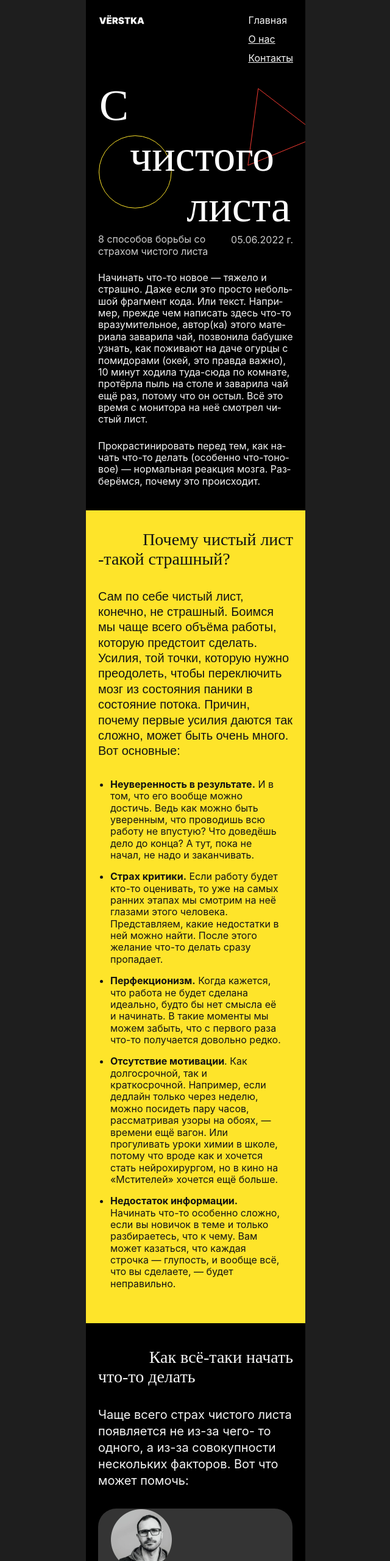
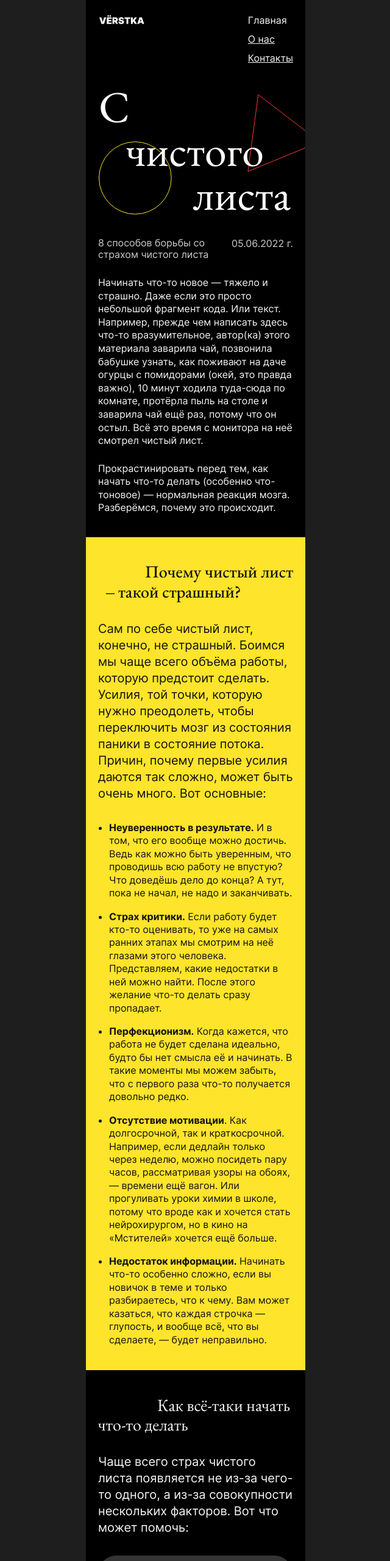
Before and after one commit to VadimAChirkov/s-chistogo-lista, a plain HTML site: page index.html in a window 1280 px wide. Shown: the top 2560 px of the page at 61% size, without its empty margins (319-959 px from the left). Drawn offline with Linux system fonts and the light colour scheme; files whose address does not match are found by name; a web font is replaced by a local one.

Commit message:
iteration 4 auto test of 1st project

```diff
--- a/fonts/fonts.css
+++ b/fonts/fonts.css
@@ -1,32 +1,33 @@
 @font-face {
   src: local("EB Garamond"), local("Inter"),
-    url(./fonts/ebgaramondmedium.ttf) format("ttf");
-  src: url(./fonts/ebgaramondmedium.woff) format("woff");
-  src: url(./fonts/ebgaramondmedium.woff2) format("woff2");
+    url(/fonts/ebgaramondmedium.woff2) format("woff2");
+  src: url(/fonts/ebgaramondmedium.woff) format("woff");
+  src: url(/fonts/ebgaramondmedium.ttf) format("ttf");
   font-family: "EB Garamond";
   font-weight: 500;
   font-display: swap;
 }
 @font-face {
-  src: url(./fonts/ebgaramondregular.ttf) format("ttf");
-  src: url(./fonts/ebgaramondregular.woff) format("woff");
-  src: url(./fonts/ebgaramondregular.woff2) format("woff2");
+  src: url(/fonts/ebgaramondregular.woff2) format("woff2");
+  src: url(/fonts/ebgaramondregular.woff) format("woff");
+  src: url(/fonts/ebgaramondregular.ttf) format("ttf");
   font-family: "EB Garamond";
   font-weight: 400;
   font-display: swap;
 }
 @font-face {
-  src: url(./fonts/fonts.css) format("ttf");
-  src: url(./fonts/interbold.woff) format("woff");
-  src: url(./fonts/interbold.woff2) format("woff2");
+  src: url(/fonts/interbold.woff2) format("woff2");
+  src: url(/fonts/interbold.woff) format("woff");
+  src: url(/fonts/fonts.css) format("ttf");
+
   font-family: "Inter";
   font-weight: 700;
   font-display: swap;
 }
 @font-face {
-  src: url(./fonts/interregular.ttf) format("ttf");
-  src: url(./fonts/interregular.woff) format("woff");
-  src: url(./fonts/interregular.woff2) format("woff2");
+  src: url(/fonts/interregular.woff2) format("woff2");
+  src: url(/fonts/interregular.woff) format("woff");
+  src: url(/fonts/interregular.ttf) format("ttf");
   font-family: "Inter";
   font-weight: 400;
   font-display: swap;
--- a/index.html
+++ b/index.html
@@ -9,7 +9,9 @@
     <!--<link rel="icon" href="favicon.ico">добавил иконку-->
     <!--link rel="stylesheet" href="./fonts/fonts.css"> - написал вдруг не сработает способ выше-->
     <link rel="stylesheet" href="./styles/style.css">
-    <body>
+  </head>
+    <body class=".flexcontainer">
+      <a class="menu__link menu__link_active"></a>
       <header class="header content-section header__logo content-section_theme_dark">
         <a class="logo-link">
           <img
@@ -18,38 +20,37 @@
         </a>
           <nav class="header__menu">
             <ul>
-            <li class="header__menu__link_active">
-              <a class="header__menu__link_active" href="#0">Главная</a>
+            <li class="menu__link">
+              <a class="menu__link menu_link_nounderline" href="#0">Главная</a>
             </li>
-            <li class="header__menu__link">
-              <a class="header__menu__link" href="#0">О нас</a>
+            <li class="menu__link">
+              <a class="menu__link" href="#0">О нас</a>
             </li>
-            <li class="header__menu__link">
-              <a class="header__menu__link" href="#0">Контакты</a>
+            <li class="menu__link">
+              <a class="menu__link" href="#0">Контакты</a>
             </li>
             </ul>
           </nav>
       </header>
       <main class="content-section">
-        <section class="cover content-section_theme_dark cover__title">
-          <h1>
+        <section class="cover content-section_theme_dark">
+          <h1 class="cover__title">
             <span class="span accent-span">С</span>
             <span class="span text-center">чистого</span>
             <span class="span text-right">листа</span>
           </h1>
         </section>
-      </main>
       <section class="intro content-section_theme_dark">
           <div class="intro-heading">
-            <p class="intro__title">8 способов борьбы со<br>
+            <p class="intro__title">8 способов борьбы со
             страхом чистого листа</p>
             <div class="intro__date">
             <time datetime="2022-06-05">05.06.2022 г.</time>
             </div>
           </div>
 
-        <div class="content-section intro__main-text">
-           <p>
+        <h3 class="content-section">
+           <span class="intro__text">
               Начинать что-то новое — тяжело и
               страшно. Даже если это просто
               небольшой фрагмент кода. Или текст.
@@ -63,20 +64,21 @@
               заварила чай ещё раз, потому что он
               остыл. Всё это время с монитора на неё
               смотрел чистый лист.
-              </p>
-            <p class="intro_text__end">
+            </span>
+            <p class="intro__block "></p>
+            <span class="intro__text_next">
               Прокрастинировать перед тем, как
 начать что-то делать (особенно что-тоновое) — нормальная реакция мозга.
 Разберёмся, почему это происходит.
-            </p>
-        </div>
+            </span>
+        </h3>
       </section>
       <section class="reasons content-section_theme_bright">
         <p class="reasons__header">
           Почему чистый лист</p>
-          <p class="reasons__header2">-такой страшный?</p>
+          <p class="reasons__headernextline">– такой страшный?</p>
 
-        <p class="reasons__cleanlist1">
+        <p class="reasons__cleanlist">
           Сам по себе чистый лист,
           конечно, не страшный. Боимся
           мы чаще всего объёма работы,
@@ -90,23 +92,23 @@
           очень много. Вот основные:
         </p>
         <ul class="reasons_list">
-          <li class="content-section__list-item"><b>Неуверенность в результате.</b> И в
+          <li class="content-section__list-item"><span class="boldtext">Неуверенность в результате.</span> И в
              том, что его вообще можно достичь.
              Ведь как можно быть уверенным,
              что проводишь всю работу не впустую?
              Что доведёшь дело до конца? А тут,
              пока не начал, не надо и заканчивать.</li>
-          <li class="content-section__list-item"><b>Страх критики.</b> Если работу будет кто-то оценивать, то уже на самых ранних этапах мы смотрим на неё глазами этого человека. Представляем, какие недостатки в ней можно найти. После этого желание что-то делать сразу пропадает.</li>
-          <li class="content-section__list-item"><b>Перфекционизм.</b> Когда кажется, что работа не будет сделана идеально, будто бы нет смысла её и начинать. В такие моменты мы можем забыть, что с первого раза что-то получается довольно редко.</li>
-          <li class="content-section__list-item"><b>Отсутствие мотивации</b>. Как долгосрочной, так и краткосрочной. Например, если дедлайн только через неделю, можно посидеть пару часов, рассматривая узоры на обоях, — времени ещё вагон. Или прогуливать уроки химии в школе, потому что вроде как и хочется стать нейрохирургом, но в кино на «Мстителей» хочется ещё больше.</li>
-          <li class="content-section__list-item"><b>Недостаток информации.</b> Начинать что-то особенно сложно, если вы новичок в теме и только разбираетесь, что к чему. Вам может казаться, что каждая строчка — глупость, и вообще всё, что вы сделаете, — будет неправильно.</li>
+          <li class="content-section__list-item"><span class="boldtext">Страх критики.</span> Если работу будет кто-то оценивать, то уже на самых ранних этапах мы смотрим на неё глазами этого человека. Представляем, какие недостатки в ней можно найти. После этого желание что-то делать сразу пропадает.</li>
+          <li class="content-section__list-item"><span class="boldtext">Перфекционизм.</span> Когда кажется, что работа не будет сделана идеально, будто бы нет смысла её и начинать. В такие моменты мы можем забыть, что с первого раза что-то получается довольно редко.</li>
+          <li class="content-section__list-item"><span class="boldtext">Отсутствие мотивации</span>. Как долгосрочной, так и краткосрочной. Например, если дедлайн только через неделю, можно посидеть пару часов, рассматривая узоры на обоях, — времени ещё вагон. Или прогуливать уроки химии в школе, потому что вроде как и хочется стать нейрохирургом, но в кино на «Мстителей» хочется ещё больше.</li>
+          <li><last-chiled><span class="boldtext">Недостаток информации.</span> Начинать что-то особенно сложно, если вы новичок в теме и только разбираетесь, что к чему. Вам может казаться, что каждая строчка — глупость, и вообще всё, что вы сделаете, — будет неправильно.</last-chiled></li>
         </ul>
       </section>
       <!--секция с карточками-->
       <section class="card-list">
       <p class="howto__header content-section_theme_dark">
         Как всё-таки начать</p>
-        <p class="howto__header2 content-section_theme_dark">что-то делать</p>
+        <p class="howto__headernextline content-section_theme_dark">что-то делать</p>
 
       <p class="howto__whathelp">
          Чаще всего страх чистого
@@ -115,7 +117,7 @@
          нескольких факторов. Вот что
          может помочь:
       </p>
-      <ul class="content-section_theme_dark">
+      <ul class="content-section_theme_dark nomark">
         <li>
         <article class="card_theme_dark">
           <div class="card__author">
@@ -125,22 +127,26 @@
                 alt="Алексей Поляринов"
               />
               <h3 class="card__author-name">Алексей Поляринов</h3>
-              <p class="card__title">
+              <h2 class="card__title">
                 Начать любыми словами
-              </p>
+              </h2>
               <p class="card__text">
                 Любыми — без шуток. Если не верите нам, посмотрите, например, чем открывается эссе Алексея Поляринова «Чарли Кауфман: расширение пространства». Можно и менее радикально. Главное, чтобы пустую страницу начали заполнять символы. Получится своеобразная ловушка для мозга: он видит, что вы уже начали что-то делать, и ему становится легче войти в состояние потока.
               </p>
           </div>
           </article>
+        </li>
+        <li>
         <article class="card_theme_bright">
-          <p class="card_text_title">
+          <h2 class="card_text_title">
             Поставить перед собой рамку для фотографии
-          </p>
+          </h2>
           <p class="card_text-only">
             Самую обычную: 10 на 15 сантиметров. Уже от одного ощущения, что предстоит работа над большой и сложной задачей, может пропасть всякое желание за неё браться. В такие моменты хорошо помогает загнать задачу в рамки — в прямом смысле. Сосредоточьтесь на том, чтобы заполнить только пространство 10х15 сантиметров. Что дальше — пока неважно.
           </p>
         </article>
+        </li>
+        <li>
         <article class="card_theme_dark">
           <div class="card__author"></div>
             <div class="Bunin">
@@ -150,9 +156,9 @@
                 alt="Иван Бунин"
               />
               <h3 class="card__author-name">Иван Бунин</h3>
-          <p class="card__title">
+          <h2 class="card__title_bunin">
           Сделать из задачи рутину
-          </p>
+          </h2>
           <p class="card__text">
             «Писать стихи нужно каждый
             день, подобно тому как скрипач
@@ -160,20 +166,21 @@
           </p>
             </div>
         </article>
-      </li>
+        </li>
       </ul>
+    </section>
+    </main>
 
     <footer class="footer">
       <p class="footer__copy">© vёrstka</p>
         <ul class="footer__links">
           <li class="footer__links__menu">
-            <a href="#" class="footer__links__atrib">Вк</a>
+            <a href="#" class="footer__links__menu menu_link_nounderline">ВК</a>
           </li>
           <li class="footer__links__menu">
-            <a href="#" class="footer__links__atrib">Ютуб</a>
+            <a href="#" class="footer__links__menu menu_link_nounderline">Ютуб</a>
           </li>
             </ul>
      </footer>
-    </section>
     </body>
 </html>
--- a/styles/style.css
+++ b/styles/style.css
@@ -2,15 +2,18 @@
 ::before,
 ::after*/
 * {
-box-sizing: border-box;
+  box-sizing: border-box;
 }
+
 body {
   margin: 0;
   background-color: #1e1e1e;
   flex-direction: column;
-  font-family: "Inter", EB Garamond, sans-serif;
+  min-height: 100vh;
+  font-family: "Inter", EB Garamond, Arial, Helvetica, serif;
   font-weight: 400;
   box-sizing: border-box;
+
 }
 h1,
 h2,
@@ -28,6 +31,11 @@ blockquote {
   font-weight: normal;
 }
 
+.flexcontainer {
+  display: flex;
+
+}
+
 .content-section {
   max-width: 360px;
   margin: auto;
@@ -36,16 +44,18 @@ blockquote {
 
 .header {
   display: flex;
-  padding: 24px 20px 24px 20px;
+  padding: 24px 20px 0 20px;
   width: 360px;
-  height: 132px;
   justify-content: space-between;
 }
+
 .header__logo {
   display: flex;
 }
+
 .logo-link {
-  width: 150px;
+  width: 78.45px;
+  height: 15.43px;
   text-decoration: none;
 }
 
@@ -56,20 +66,19 @@ blockquote {
   font-family: "Inter", sans-serif;
   font-size: 16px;
   text-decoration: none;
-  color: #F5F5F5;
+  color: #f5f5f5;
 }
 
-.header__menu__link_active {
+.menu_link_nounderline {
+  text-decoration: none;
+}
+
+.menu__link {
+  font-family: "Inter";
+  font-style: normal;
+  font-weight: 400;
   font-size: 16px;
-  line-height: 1.19;
-  color: #F5F5F5;
-  list-style: none;
-  text-decoration: none;
-  padding-bottom: 12px;
-}
-.header__menu__link {
-  font-size: 16px;
-  line-height: 1.19;
+  line-height: 19px;
   color: #f5f5f5;
   list-style: none;
   padding-bottom: 12px;
@@ -77,193 +86,229 @@ blockquote {
 
 .cover {
   margin: 0 auto;
-  /*padding: 7px 0 30px 21px;*/
-  padding-left: 21px;
-  color: white;
   background-image: url("/images/cover.svg");
   background-size: 339px 198px;
   background-position: right;
   background-repeat: no-repeat;
 }
+
 .content-section_theme_dark {
   margin: 0 auto;
   width: 360px;
   background-color: black;
   color: white;
+
 }
+
 .content-section_theme_bright {
   margin: 0 auto;
   background-color: #fee42a;
 }
+
 .cover__title {
   display: block;
   width: 360px;
-  height: 221px;
-  padding-bottom: 31px;
+  padding: 7px 0 35px 20px;
 }
+
 .span {
-  display: block;
-  font-family: "EB Garamond";
+  font-family: "EB Garamond", serif, Arial, Helvetica, serif;
+  font-size: 72px;
+  line-height: 100%;
 }
 
 .accent-span {
   display: block;
   justify-content: left;
-  padding-left: 1px;
-  font-size: 72px;
-  }
+  padding: 14px 288px 0 1px;
+
+}
 
 .text-center {
-  display: flex;
-  justify-content: center;
-  font-size: 72px;
+  padding: 0 67px 0 46px;
 }
+
 .text-right {
   display: flex;
   justify-content: end;
-  padding-right: 24px;
+  padding: 0 24px 0 154px;
   font-size: 72px;
-  padding-bottom: 31px;
 }
+
 .intro {
-  margin: auto;
-  padding: 30px 20px 38px 20px;
-  width: 320;
-  /*height: 453px;*/
+  margin: 0 auto;
+  padding: 0 20px 38px 20px;
+  width: 360px;
+}
 
-}
 .intro-heading {
   display: flex;
   margin-left: 0;
-  align-items: center;
-  justify-content: space-between;
   width: 320;
-  height: 38;
 }
+
 .intro__title {
+  display: flex;
   margin-left: 0;
-  width: 320;
-  font-family: "Inter" format ("ttf");
-  font-weight: normal;
-  line-height: 1.2;
+  width: 203px;
+  font-family: "Inter", Arial, Helvetica, sans-serif;
+  font-weight: 400;
+  font-style: normal;
+  line-height: 120%;
   font-size: 16px;
   color: #cccccc;
-  padding-bottom: 24px;
-  }
+  /*padding-bottom: 24px;*/
+}
+
 .intro__date {
   display: flex;
   flex-direction: column;
-  justify-content:flex-start;
+  padding-left: 18px;
+  width: 120px;
+  color: #cccccc;
+  padding-bottom: 44px;
+}
+
+.intro__block {
+  padding-bottom: 24px;
+}
+.intro__text {
   width: 320;
-  color: #cccccc;
-  padding-bottom: 43px;
-  }
-.intro__main-text {
-  font-family: "Inter" format ("ttf");
-  font-weight: normal;
-  line-height: 1.21;
+  font-family: "Inter", sans-serif, Arial, Helvetica, sans-serif;
+  font-style: normal;
+  line-height: 135%;
+  font-weight: 400;
   font-size: 16px;
   color: #f5f5f5;
-  hyphens: auto;
+  /*hyphens: auto;*/
+
+}
+
+.intro__text_next {
   width: 320;
-  }
-.intro_text__end {
-  padding-top: 24px;
-  font-family: "Inter" format ("ttf");
-  font-weight: normal;
-  line-height: 1.21;
+  font-family: "Inter", sans-serif, Arial, Helvetica, sans-serif;
+  font-style: normal;
+  line-height: 134%;
+  font-weight: 400;
   font-size: 16px;
   color: #f5f5f5;
-  hyphens: auto;
-  width: 320;
   }
 
 .reasons {
-  padding: 32px 20px 39px 20px;
+  padding: 40px 20px 39px 20px;
   background-color: #fee42a;
   width: 360px;
 }
+
 .reasons__header {
-  /*padding: 0 20px 0 20px;*/
-  font-family: "EB Garamond", serif;
-  font-weight: normal;
+  font-family: "EB Garamond", serif, Arial, Helvetica, serif;
+  font-weight: 500;
+  font-style: normal;
   line-height: 115%;
   font-size: 28px;
   color: #131313;
   text-align: end;
 }
-.reasons__header2 {
-  /*padding: 0 20px 32px 20px;*/
+
+.reasons__headernextline {
   padding-bottom: 32px;
-  font-family: "EB Garamond", serif;
-  font-weight: normal;
+  font-family: "EB Garamond", serif, Arial, Helvetica, serif;
+  font-weight: 500;
+  font-style: normal;
   line-height: 115%;
   font-size: 28px;
   color: #131313;
-  text-align: start;
+  padding-left: 13px;
+
 }
-.reasons__cleanlist1 {
-  /*padding: 0 20px 32px 20px;*/
-  padding-bottom: 32px;
-  font-family: "EB Garamond", sans-serif;
-  font-weight: normal;
-  line-height: 1.27;
+
+.reasons__cleanlist {
+  padding-bottom: 31px;
+  font-family: "Inter", sans-serif, Arial, Helvetica, sans-serif;
+  font-style: normal;
+  font-weight: 400;
+  line-height: 27px;
   font-size: 20px;
   color: #131313;
   text-align: start;
 }
+
+.boldtext {
+  /*font-weight: bold;*/
+  font-family: "Inter";
+  font-style: normal;
+  font-weight: 700;
+  font-size: 16px;
+  line-height: 22px;
+}
 .reasons_list {
-  padding: 0 20px 0 20px;
-  font-family: "Inter", sans-serif;
-  font-weight: normal;
-  line-height: 1.21;
+  padding-left: 18px;
+  width: 320px;
+  font-family: "Inter", sans-serif, Arial, Helvetica, sans-serif;
+  font-style: normal;
+  font-weight: 400;
+  line-height: 134%;
   font-size: 16px;
   color: #131313;
 }
+
 .content-section__list-item {
   padding-bottom: 16px;
 }
+
 .howto__header {
   width: 360px;
-  padding: 40px 20px 0 20px;
-  font-family: "EB Garamond", serif;
+  padding: 41px 25px 0 20px;
+  font-family: "EB Garamond", serif, Arial, Helvetica, serif;
   font-weight: normal;
   line-height: 115%;
   font-size: 28px;
   color: #f5f5f5;
   text-align: end;
 }
-.howto__header2 {
+
+.howto__headernextline {
   width: 360px;
   padding: 0 20px 0 20px;
-  font-family: "EB Garamond", serif;
+  font-family: "EB Garamond", serif, Helvetica, serif;
   font-weight: normal;
   line-height: 115%;
   font-size: 28px;
   color: #f5f5f5;
   text-align: start;
 }
+
 .howto__whathelp {
   width: 360px;
   padding: 32px 20px 0 20px;
   background-color: black;
-  font-family: "Inter", sans-serif;
-  font-weight: normal;
+  font-family: "Inter", sans-serif, Arial, Helvetica, sans-serif;
+  font-style: normal;
+  font-weight: 400;
   line-height: 135%;
   font-size: 20px;
   color: #f5f5f5;
   text-align: start;
 }
+
+.nomark {
+  list-style: none;
+}
+
 .card-list {
   display: flex;
-  margin: auto;
   flex-direction: column;
-  padding: 0 20px 60px 0;
+  background-color: black;
+  flex: 1;
+  margin: 0 auto;
+  padding: 0 20px 30px 0;
   width: 360px;
-  }
+
+}
 
 .card_theme_dark {
   margin: 32px 21px 32px 20px;
+  padding-top: 20px;
   padding-left: 20px;
   padding-right: 20px;
   width: 319;
@@ -271,39 +316,55 @@ blockquote {
   border: 1px solid transparent;
   border-radius: 30px;
 }
+
 .card__author {
   width: 163px;
-  }
+}
+
 .card__author-photo {
   width: 100x;
   height: 100px;
 }
+
 .card__author-name {
   padding: 8px 136px 8px 0;
-  font-family: "Inter", sans-serif;
+  font-family: "Inter", sans-serif, Arial, Helvetica, sans-serif;
   font-weight: bold;
   font-size: 16px;
   white-space: nowrap;
 }
+
 .card__title {
   padding: 8px 71px 8px 0;
-  font-family: "EB Garamond", serif;
-  font-weight: normal;
-  line-height: 135%;
+  font-family: "EB Garamond", serif, Arial, Helvetica, serif;
+  font-style: normal;
+  font-weight: 500;
+  line-height: 94%;
+  font-size: 22px;
+  white-space: nowrap;
+}
+
+.card__title_bunin {
+  padding: 6px 71px 8px 0;
+  font-family: "EB Garamond", serif, Arial, Helvetica, serif;
+  font-style: normal;
+  font-weight: 500;
+  line-height: 87%;
   font-size: 22px;
   white-space: nowrap;
 }
 
 .card__text {
   width: 279px;
-  /*padding: 8px 20px 20px 20px;*/
-  font-family: "Inter", sans-serif;
-  font-weight: normal;
-  line-height: 1.216;
+  font-family: "Inter", sans-serif, Arial, Helvetica, sans-serif;
+  font-style: normal;
+  font-weight: 400;
+  line-height: 135%;
   font-size: 16px;
   color: #f5f5f5;
   padding-bottom: 20px;
 }
+
 .card_theme_bright {
   margin: 32px 21px 32px 20px;
   width: 319;
@@ -311,57 +372,73 @@ blockquote {
   border: 1px solid transparent;
   border-radius: 30px;
 }
+
 .card_text_title {
   padding: 20px 20px 8px 20px;
-  font-family: "EB Garamond", serif;
-  font-weight: normal;
+  font-family: "EB Garamond", serif, Arial, Helvetica, serif;
+  font-style: normal;
+  font-weight: 500;
   line-height: 135%;
   font-size: 22px;
   color: #131313;
 }
+
 .card_text-only {
-  padding: 0 20px 8px 20px;
-  font-family: "Inter", sans-serif;
-  font-weight: normal;
-  line-height: 1.216;
+  padding: 0 20px 20px 20px;
+  font-family: "Inter", sans-serif, Arial, Helvetica, sans-serif;
+  font-style: normal;
+  font-weight: 400;
+  line-height: 134%;
   font-size: 16px;
   color: #131313;
 }
 
 .footer {
+  margin: 0 auto;
   display: flex;
-  /*justify-content:space-between;*/
   align-items: center;
   padding: 20px 20px 20px 20px;
   width: 360px;
   background-color: black;
   border-top: 1px solid #fee42a;
-  height: 62px;
 }
+
 .footer__links__menu {
-  margin-left: 16px;
+  margin-left: 11px;
+  font-family: "Inter", sans-serif, Arial, Helvetica, sans-serif;
+  font-family: "Inter";
+  font-style: normal;
+  font-weight: 400;
+  font-size: 14px;
+  line-height: 125%;
+  color: #f5f5ff;
 }
+
 .footer__copy {
   margin-left: 0;
-  font-family: "Inter", sans-serif;
+  font-family: "Inter", sans-serif, Arial, Helvetica, sans-serif;
   font-weight: normal;
   line-height: 135%;
   font-size: 16px;
   text-transform: uppercase;
   color: #f5f5f5;
 }
-.footer__links__atrib {
-  color: #f5f5f5;
-  text-decoration: none;
-}
+
 .footer__links {
   margin-right: 0;
   display: flex;
   flex-direction: row;
-  font-family: "Inter", sans-serif;
-  font-weight: normal;
+  align-items:end;
+  padding: 0px;
+  margin: 0 auto;
+  width: 33px;
+  height: 18px;
+  font-family: "Inter", sans-serif, Arial, Helvetica, sans-serif;
+  font-family: "Inter";
+  font-style: normal;
+  font-weight: 400;
+  font-size: 14px;
   line-height: 125%;
-  font-size: 14px;
   color: #f5f5ff;
   text-transform: none;
   text-decoration: none;
```
